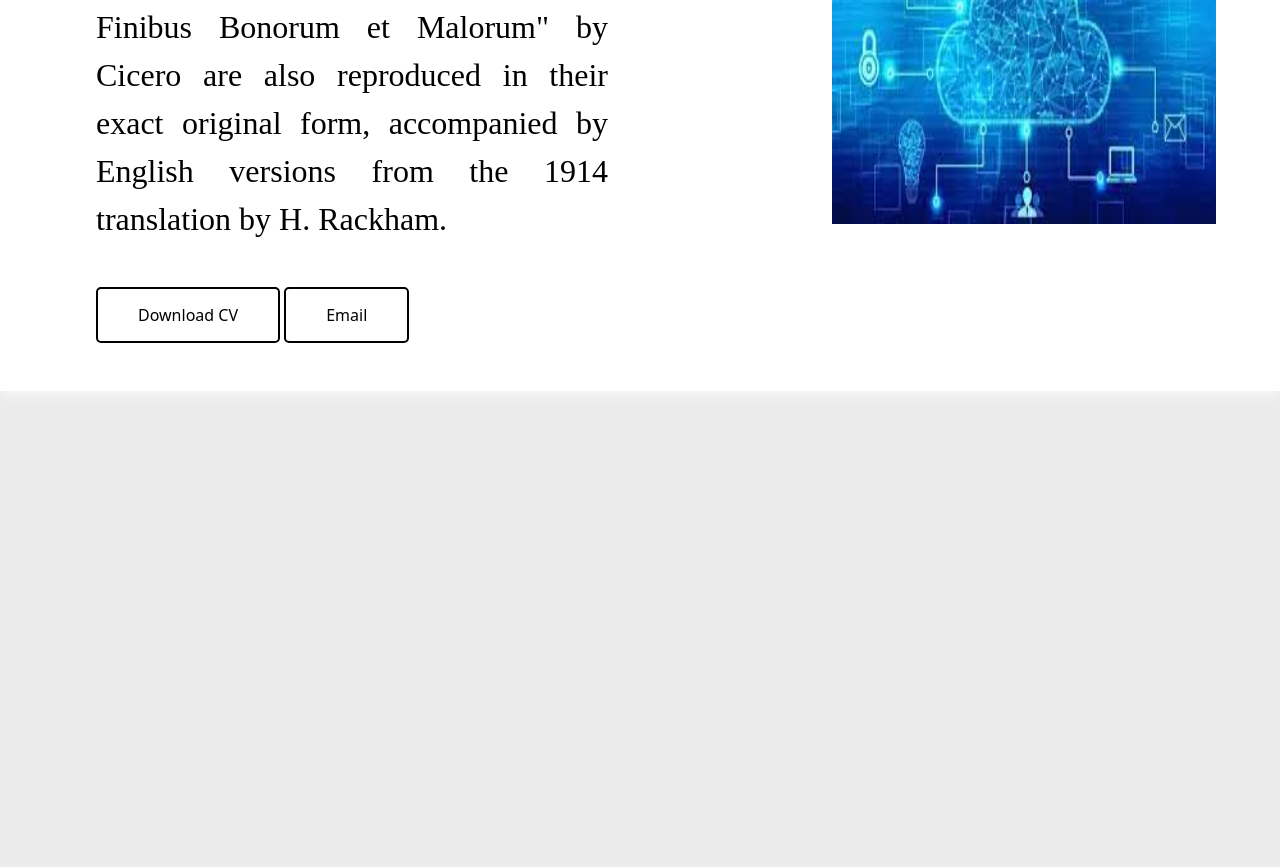
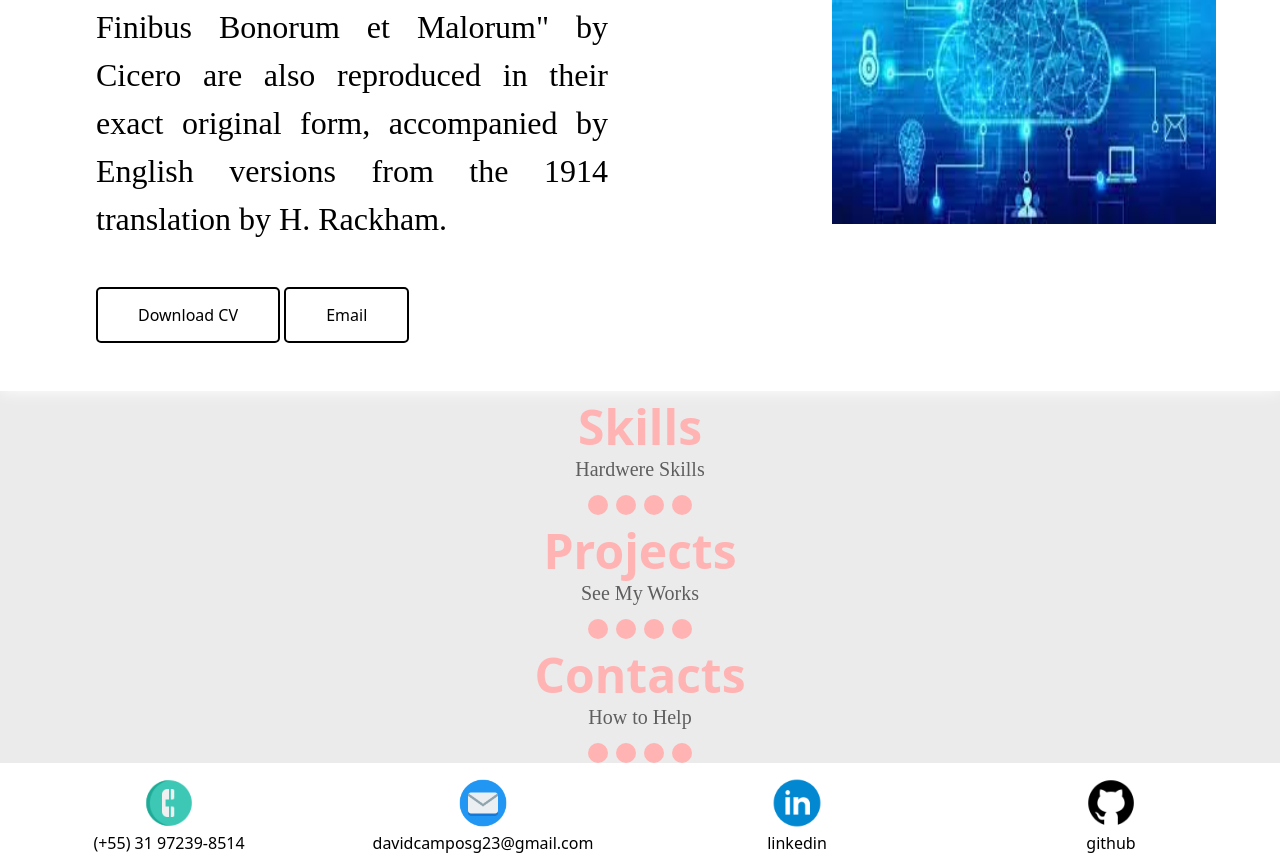
Before and after one commit to davidcampos23/Portfolio, a website: page dist/index.html in a window 1280 px wide. Shown: the part 411-1278 px from the top of the page. Before the commit the page ends 802 px from the top, so only its background shows below. Drawn offline with Linux system fonts and the light colour scheme; files whose address does not match are found by name.

Commit message:
feat: seções criadas, e footer iniciado

```diff
--- a/dist/index.html
+++ b/dist/index.html
@@ -38,15 +38,62 @@
 
     <!-- Skills -->
     <section>
+        <div class="text-center">
+            <h3><strong class="text-px48 text-second">Skills</strong></h3>
+            <p class="-mt-2 mb-3 text-xl opacity-60">Hardwere Skills</p>
+            <div class="flex gap-2 justify-center">
+                <div class="bg-second w-5 h-5 rounded-full"></div>
+                <div class="bg-second w-5 h-5 rounded-full"></div>
+                <div class="bg-second w-5 h-5 rounded-full"></div>
+                <div class="bg-second w-5 h-5 rounded-full"></div>
+        </div>
+    </div>
+
     </section>
 
     <!-- Projects -->
     <section>
+        <div class="text-center">
+            <h3><strong class="text-px48 text-second">Projects</strong></h3>
+            <p class="-mt-2 mb-3 text-xl opacity-60">See My Works</p>
+            <div class="flex gap-2 justify-center">
+                <div class="bg-second w-5 h-5 rounded-full"></div>
+                <div class="bg-second w-5 h-5 rounded-full"></div>
+                <div class="bg-second w-5 h-5 rounded-full"></div>
+                <div class="bg-second w-5 h-5 rounded-full"></div>
+        </div>
     </section>
 
     <!-- Contacts -->
-    <section>
+    <section class="">
+        <div class="text-center">
+            <h3><strong class="text-px48 text-second">Contacts</strong></h3>
+            <p class="-mt-2 mb-3 text-xl opacity-60">How to Help</p>
+            <div class="flex gap-2 justify-center">
+                <div class="bg-second w-5 h-5 rounded-full"></div>
+                <div class="bg-second w-5 h-5 rounded-full"></div>
+                <div class="bg-second w-5 h-5 rounded-full"></div>
+                <div class="bg-second w-5 h-5 rounded-full"></div>
+        </div>
+
+        <footer class="bg-white grid grid-cols-4 items-center justify-around p-3 g-3">
+            <div class="flex flex-col items-center">
+                <img src="../img/footer/telefone.png" alt="imagem tel" class="w-14">
+                <div>(+55) 31 97239-8514</div>
+            </div>
+            <div class="flex flex-col items-center">
+                <img src="../img/footer/email.png" alt="imagem email" class="w-14">
+                <div>davidcamposg23@gmail.com</div>
+            </div>
+            <div class="flex flex-col items-center">
+                <img src="../img/footer/linkedin.png" alt="imagem linkedin" class="w-14">
+                <div>linkedin</div>
+            </div>
+            <div class="flex flex-col items-center">
+                <img src="../img/footer/github.png" alt="imagem github" class="w-14">
+                <div>github</div>
+            </div>
+        </footer>
     </section>
-
 </body>
 </html>
```
Also changed, not shown: dist/output.css, img/footer/email.png (added), img/footer/github.png (added), img/footer/linkedin.png (added), img/footer/telefone.png (added).
